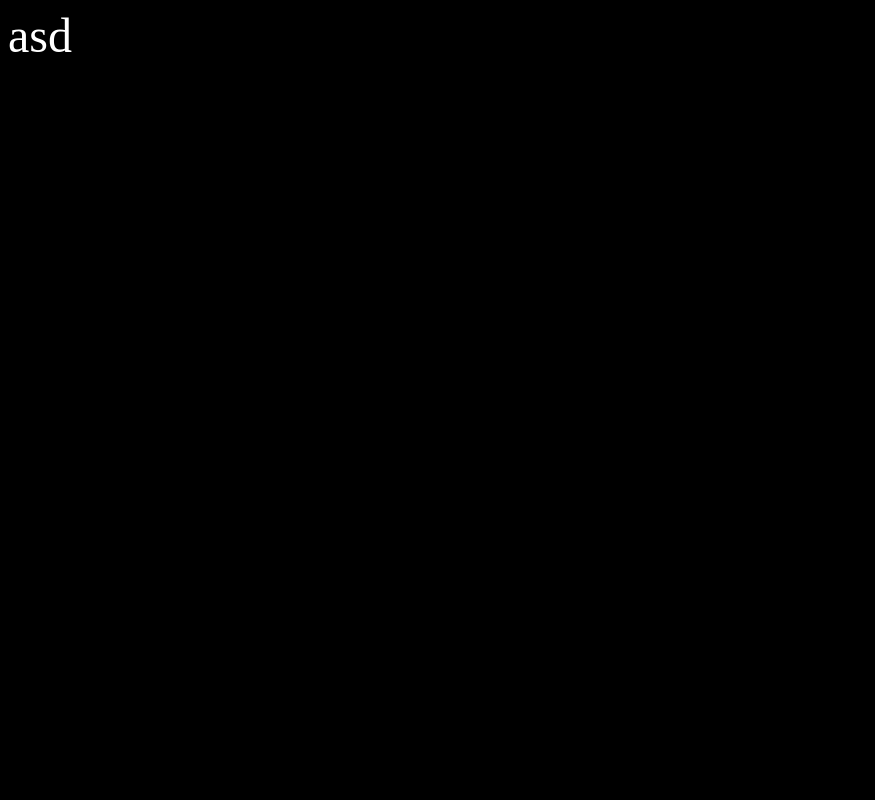
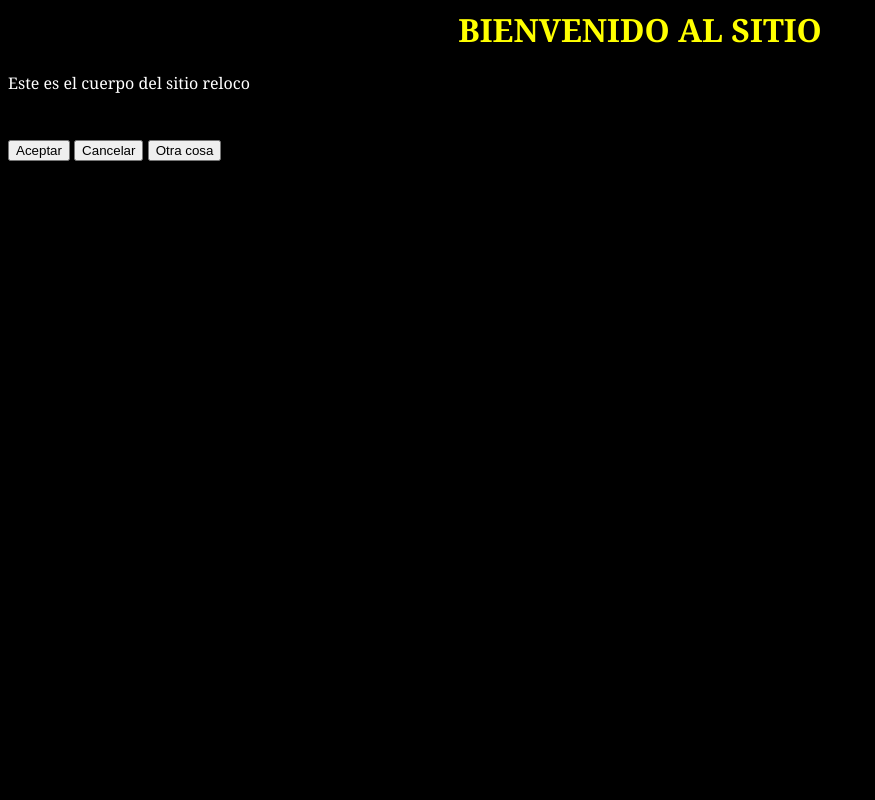
Before and after one commit to joshualpda16/ChampionshipMaker, a PHP site: page / in a window 1280 px wide. Before the commit the part shown is almost empty. Shown: the whole page, without its empty margins (0-875 px from the left). Run offline with PHP 8.4, Linux system fonts and the light colour scheme.

Commit message:
Botones y Javascript

```diff
--- a/index.html
+++ b/index.html
@@ -2,9 +2,17 @@
     <head>
         <title>Championship Maker Page</title>
         <LINK REL=StyleSheet HREF="style.css" TYPE="text/css" >
+        <script src="script.js"></script>
     </head>
 
-    <body>
-        asd
+    <body onclick="alert('hola')">
+        <h1>BIENVENIDO AL SITIO</h1>
+        Este es el cuerpo del sitio reloco
+        <br/>
+        <br/>
+        <br/>
+        <button onclick="mostrarHola()">Aceptar</button>
+        <button onclick="mostrarChau()">Cancelar</button>
+        <button>Otra cosa</button>
     </body>
 </html>
--- /dev/null
+++ b/script.js
@@ -0,0 +1,10 @@
+function mostrarHola(){
+
+    for(var x = 0; x < 1 ; x++){
+        alert('Hola ke ase ' + x);
+    }
+}
+
+function mostrarChau(){
+    alert('Chau');
+}
--- a/style.css
+++ b/style.css
@@ -1,5 +1,14 @@
 body{
+    font-family: Georgia;
     color: rgb(255, 255, 255);
     background-color: #000000;
-    font-size: 3em;
 }
+
+h1{
+    color: yellow;
+    text-align: center;
+}
+
+button{
+
+}
```
